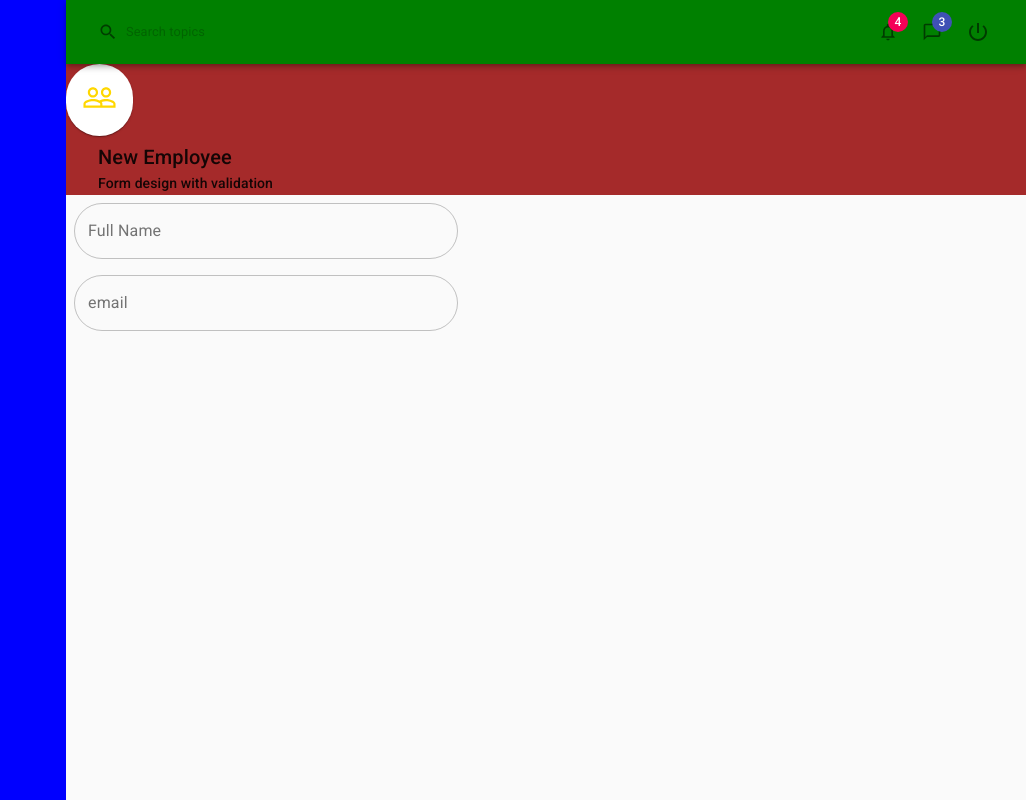
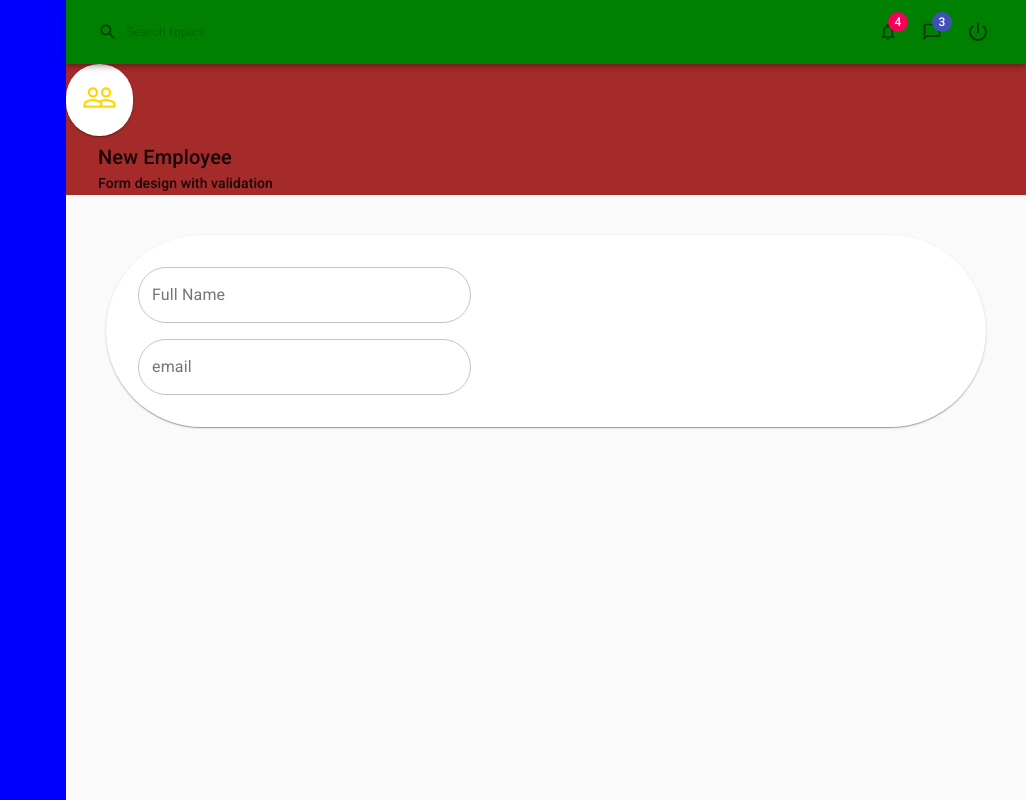
Before and after one commit to JoeleenKado/solo-project-spike, a React (Create React App) app: page / in a window 1280 px wide. Shown: the whole page, without its empty margins (254-1280 px from the left). Built offline with nearby package versions, Linux system fonts and the light colour scheme.

Commit message:
1hr18m8s

```diff
--- a/src/pages/Employees/EmployeeForm.js
+++ b/src/pages/Employees/EmployeeForm.js
@@ -20,7 +20,7 @@ const genderItems = [
 
 ]
 //here we will space our inputs so they are not butted up against eachother.
-const useStyle = makeStyles(theme =>({
+const useStyles = makeStyles(theme =>({
     root: {
    '& .MuiFormControl-root' : {
        width: '80%',
@@ -50,7 +50,7 @@ export default function EmployeeForm() {
 //     handleInputChange
 // }=useForm(initialFValues);
 const [values, setValues] = useState(initialFValues);
-const classes = useStyle();
+const classes = useStyles();
 
     return (
            <form className={classes.root}>
--- a/src/pages/Employees/Employees.js
+++ b/src/pages/Employees/Employees.js
@@ -13,17 +13,17 @@ import PageHeader from '../../Components/PageHeader'
 import PeopleOutlineIcon from '@material-ui/icons/PeopleOutline';
 
 
-// const useStyles = makeStyles(theme =>({
-//    pageContent: {
-//        margin: theme.spacing(5),
-//        padding: theme.spacing(3)
-//    }
-// }))
+const useStyles = makeStyles(theme =>({
+   pageContent: {
+       margin: theme.spacing(5),
+       padding: theme.spacing(3)
+   }
+}))
 
 
 export default function Employees() {
 
-// const classes = useStyles();
+ const classes = useStyles();
 
 
     return (
@@ -39,10 +39,10 @@ export default function Employees() {
        title='New Employee'
        subTitle='Form design with validation'
        icon={<PeopleOutlineIcon fontSize='large'/>}
-       />
-       <Paper className={classes.pageContent}> */}
+       />*/}
+       <Paper className={classes.pageContent} >
       <EmployeeForm/>
-       {/* </Paper> */}
+       </Paper>
        </>
 
     )
```
Also changed, not shown: 1 other file (tests, documents, lock files or other folders).
